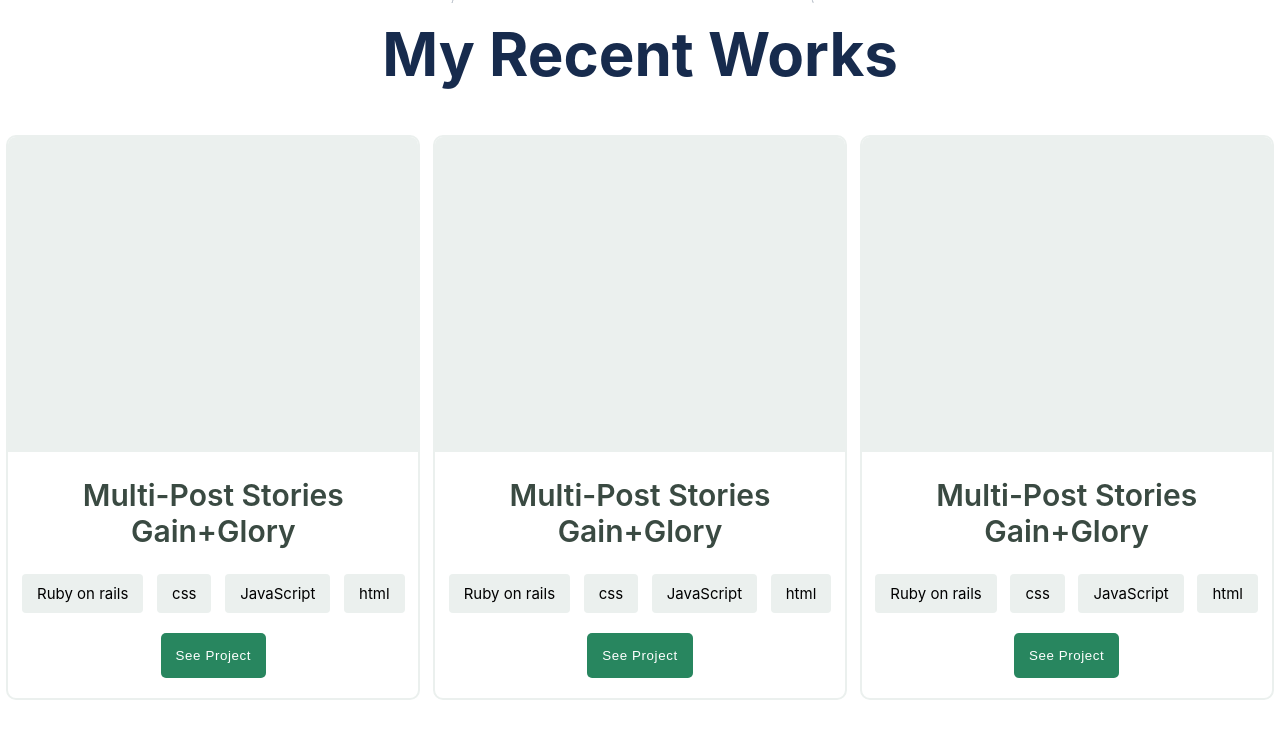
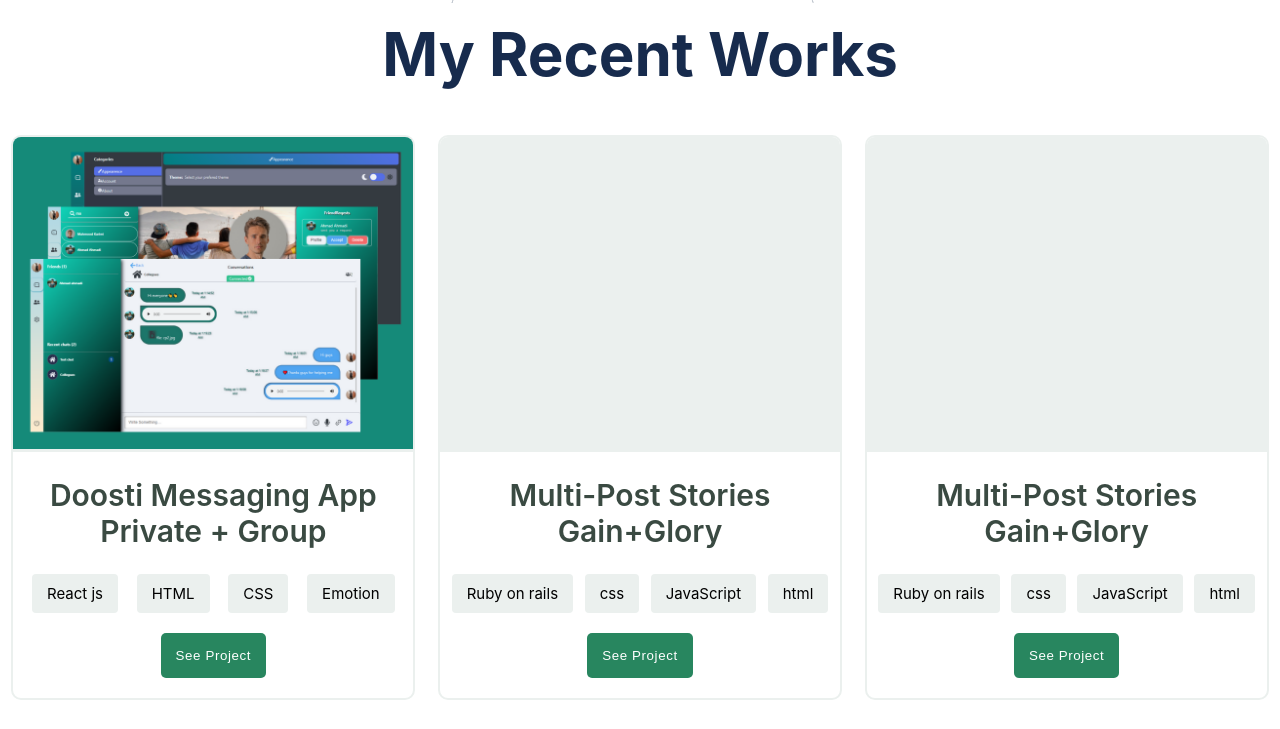
Before and after one commit to BahirHakimy/My-Portfolio, a website: page index.html in a window 1280 px wide. Shown: the part 797-1526 px from the top of the page. Drawn offline with Linux system fonts and the light colour scheme.

Commit message:
Update index.html script.js added link to project

```diff
--- a/index.html
+++ b/index.html
@@ -136,13 +136,19 @@
           <div id="indicator"></div>
         </div>
         <div class="project-card flex-center">
-          <div class="image-placeholder"></div>
-          <h2 class="project-title">Multi-Post Stories Gain+Glory</h2>
+          <div class="image-placeholder">
+            <img
+              width="100%"
+              src="./assets/images/doosti-small.png"
+              alt="app-preview"
+            />
+          </div>
+          <h2 class="project-title">Doosti Messaging App Private + Group</h2>
           <ul class="languages">
-            <li class="language-tags">Ruby on rails</li>
-            <li class="language-tags">css</li>
-            <li class="language-tags">JavaScript</li>
-            <li class="language-tags">html</li>
+            <li class="language-tags">React js</li>
+            <li class="language-tags">HTML</li>
+            <li class="language-tags">CSS</li>
+            <li class="language-tags">Emotion</li>
           </ul>
           <button class="button project-btn">See Project</button>
         </div>
--- a/script.js
+++ b/script.js
@@ -66,16 +66,16 @@
 
 const projects = [
   {
-    name: 'Multi-Post Stories Gain+Glory',
+    name: 'Doosti social app',
     description:
-      'Lorem ipsum dolor sit amet, consectetur adipisicing elit. Et laborum sunt ipsa molestias odit, accusamus iste labore doloribus cum enim est ea perferendis, laudantium eum obcaecati natus consequatur nisi voluptatibus. Lorem ipsum dolor sit amet, consectetur adipisicing elit. Et laborum sunt ipsa molestias odit, accusamus iste labore doloribus cum enim est ea perferendis, laudantium eum obcaecati natus consequatur nisi voluptatibus. Lorem ipsum dolor sit amet, consectetur adipisicing elit. Et laborum sunt ipsa molestias odit, accusamus iste labore doloribus cum enim est ea perferendis, laudantium eum obcaecati natus consequatur nisi voluptatibus.',
-    tags: ['Ruby on rails', 'css', 'JavaScript', 'html'],
+      'Doosti is a social app where users can send and receive private or group messages, find friends, send and receive friend requests, send or recieve files voice messages, emojis and more. It also has a light and a dark them. users can also serach for other users and see their profiles',
+    tags: ['React js', 'CSS', 'Emotion', 'HTML'],
     images: [
-      './assets/background/desktop-project.png',
-      './assets/background/mobile-project.png',
+      './assets/images/doosti-desktop.png',
+      './assets/images/doosti-desktop.png',
     ],
-    sourceLink: 'https://github.com/BahirHakimy/My-Portfolio',
-    demoLink: 'https://bahirhakimy.github.io/My-Portfolio/',
+    sourceLink: 'https://github.com/BahirHakimy/DoostiApp',
+    demoLink: 'https://doostiapp.onrender.com/',
   },
   {
     name: 'Multi-Post Stories Gain+Glory',
@@ -160,8 +160,8 @@
     <h2 class='modal-title text-secondary'>${project.name}</h2>
     <ul id='modal-tags' class='languages'>
     ${project.tags
-    .map((tag) => `<li class='language-tags'>${tag}</li>`)
-    .join('')}</ul>
+      .map((tag) => `<li class='language-tags'>${tag}</li>`)
+      .join('')}</ul>
     <p class='modal-text'>
      ${project.description}
     </p>
--- a/style.css
+++ b/style.css
@@ -405,8 +405,9 @@
   flex-direction: column;
   border-radius: 0.5rem;
   overflow: hidden;
+  margin: auto 0.1rem;
   border: 2px solid var(--smoke);
-  width: 20.5rem;
+  width: 20rem;
 }
 
 .image-placeholder {
```
Also changed, not shown: assets/images/doosti-desktop.png (added), assets/images/doosti-small.png (added).
